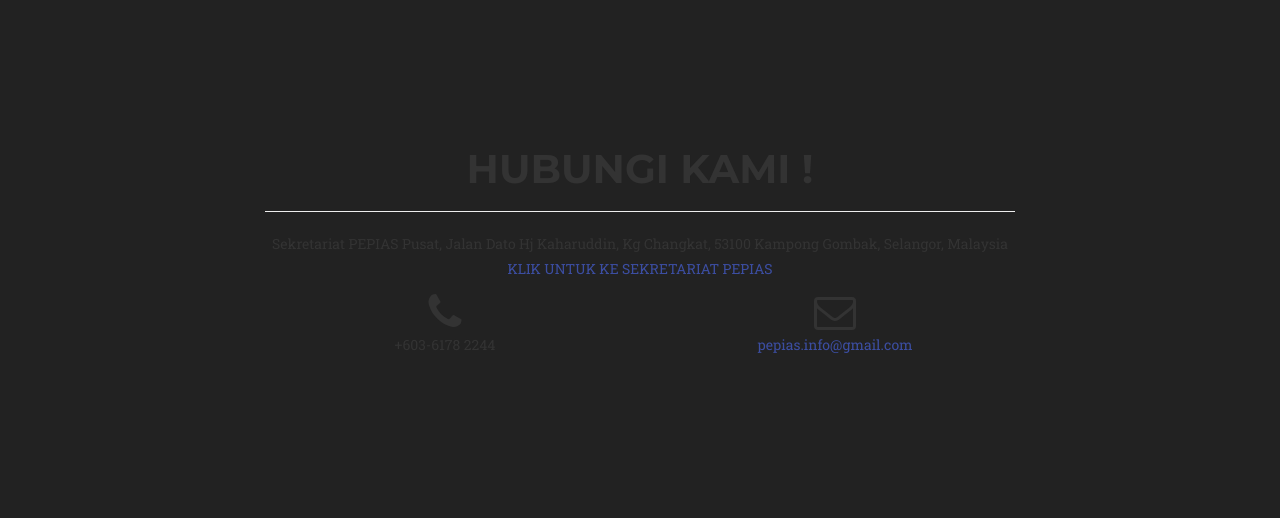
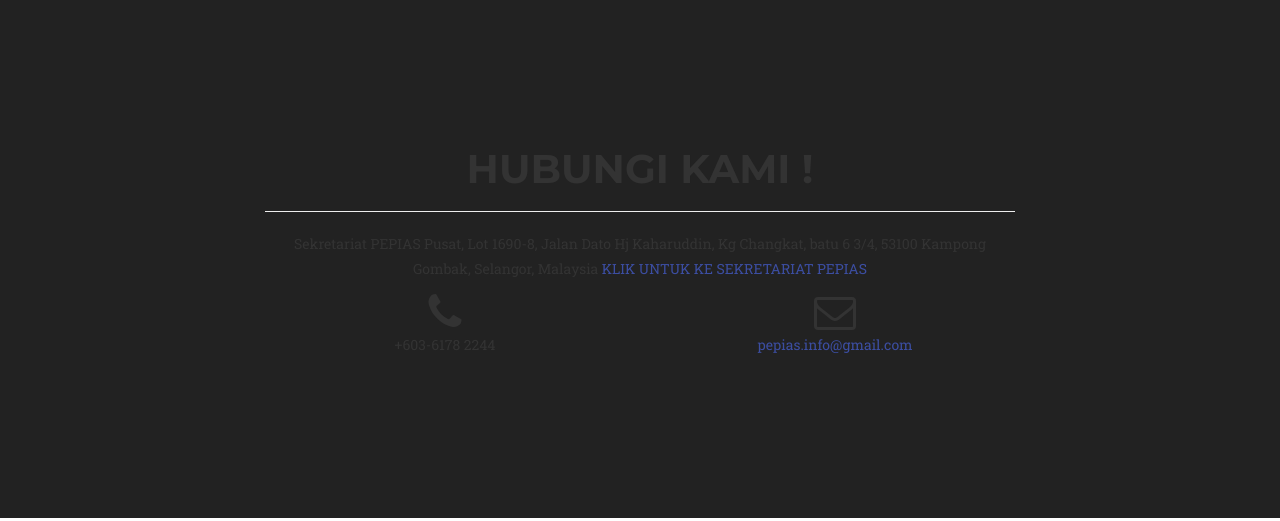
Before and after one commit to pepiasofficial/pepiasdotcom.github.io, a website: page index.html in a window 1280 px wide. Shown: the part 7223-7744 px from the top of the page. Drawn offline with nearby package versions, Linux system fonts and the light colour scheme; a web font is replaced by a local one.

Commit message:
Update index.html

```diff
--- a/index.html
+++ b/index.html
@@ -503,7 +503,8 @@
                 <div class="col-lg-8 col-lg-offset-2 text-center">
                     <h2 class="section-heading">Hubungi Kami !</h2>
                     <hr class="primary">
-                    <p>Sekretariat PEPIAS Pusat, Jalan Dato Hj Kaharuddin, Kg Changkat, 53100 Kampong Gombak, Selangor, Malaysia  <a href="https://goo.gl/maps/QQ14HcrKWV62">KLIK UNTUK KE SEKRETARIAT PEPIAS</a></p>
+                    <p>Sekretariat PEPIAS Pusat, Lot 1690-8, Jalan Dato Hj Kaharuddin, Kg Changkat, batu 6 3/4, 53100 Kampong Gombak,
+                        Selangor, Malaysia  <a href="https://goo.gl/maps/QQ14HcrKWV62">KLIK UNTUK KE SEKRETARIAT PEPIAS</a></p>
                 </div>
                 <div class="col-lg-4 col-lg-offset-2 text-center">
                     <i class="fa fa-phone fa-3x sr-contact"></i>
```
